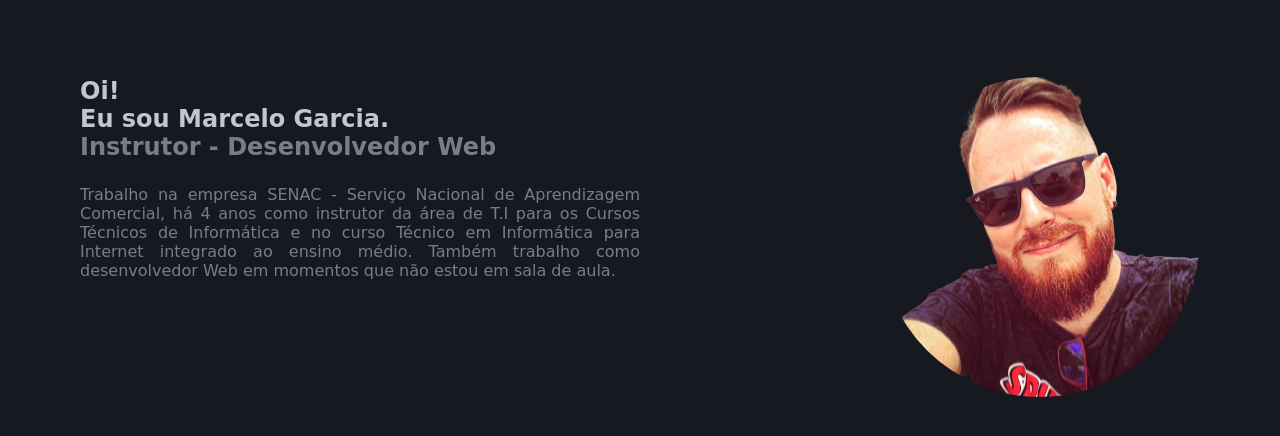
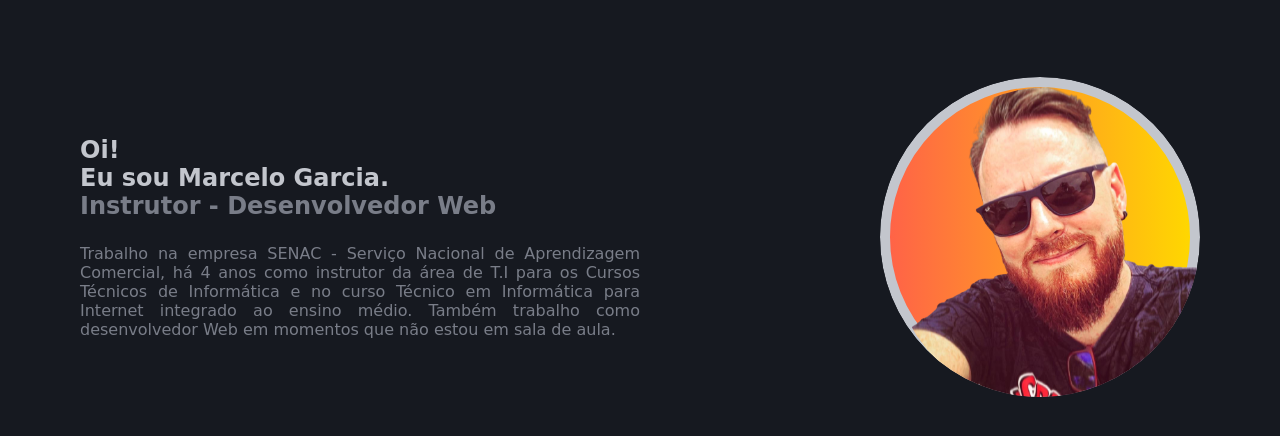
Before and after one commit to slabcouski/projeto_landing_page, a plain HTML site: page index.html in a window 1280 px wide. Shown: the part 68-504 px from the top of the page. Drawn offline with Linux system fonts and the light colour scheme; a web font is replaced by a local one.

Commit message:
02/03/2023

```diff
--- a/assets/css/style.css
+++ b/assets/css/style.css
@@ -5,6 +5,8 @@
     --font-header-color: #797d88;
     --font-text-color: #c3c6cd;
     --font-text: 'Tilt Warp', cursive;
+    --border-color: linear-gradient(to right, tomato 0%, gold 100%);
+    --card-color: #222;
 }
 *{
 margin: 0;
@@ -54,17 +56,25 @@ header nav li a{
 }
 #home .banner{
     display: inline-flex;
+    align-items: center;
 }
 #home .banner_text{
     width: 50%;
     height: 50%;
+    justify-content: center;
 }
 #home .banner_text p{
     padding-top: 1.5rem;
     text-align: justify;
 }
 #home .banner_img{
-    padding-left: 15rem;
+    margin-left: 15rem;
+    background: var(--border-color);
+    clip-path: circle(50% at 50% 50%);
+    width: 20rem;
+    height: 20rem;
+    border: 10px solid var(--font-text-color);
+    border-radius: 16rem;
 }
 #home .banner_img img{
     width: 20rem;
```
